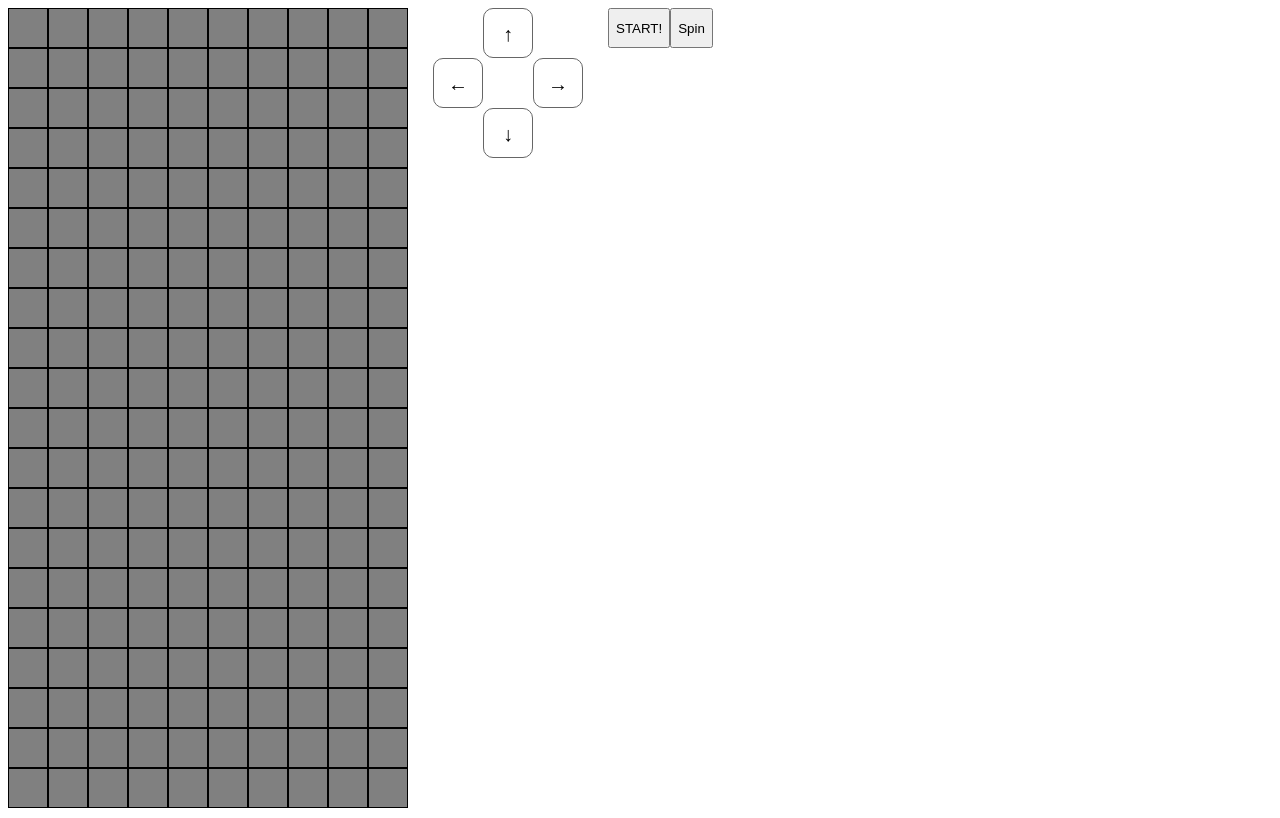
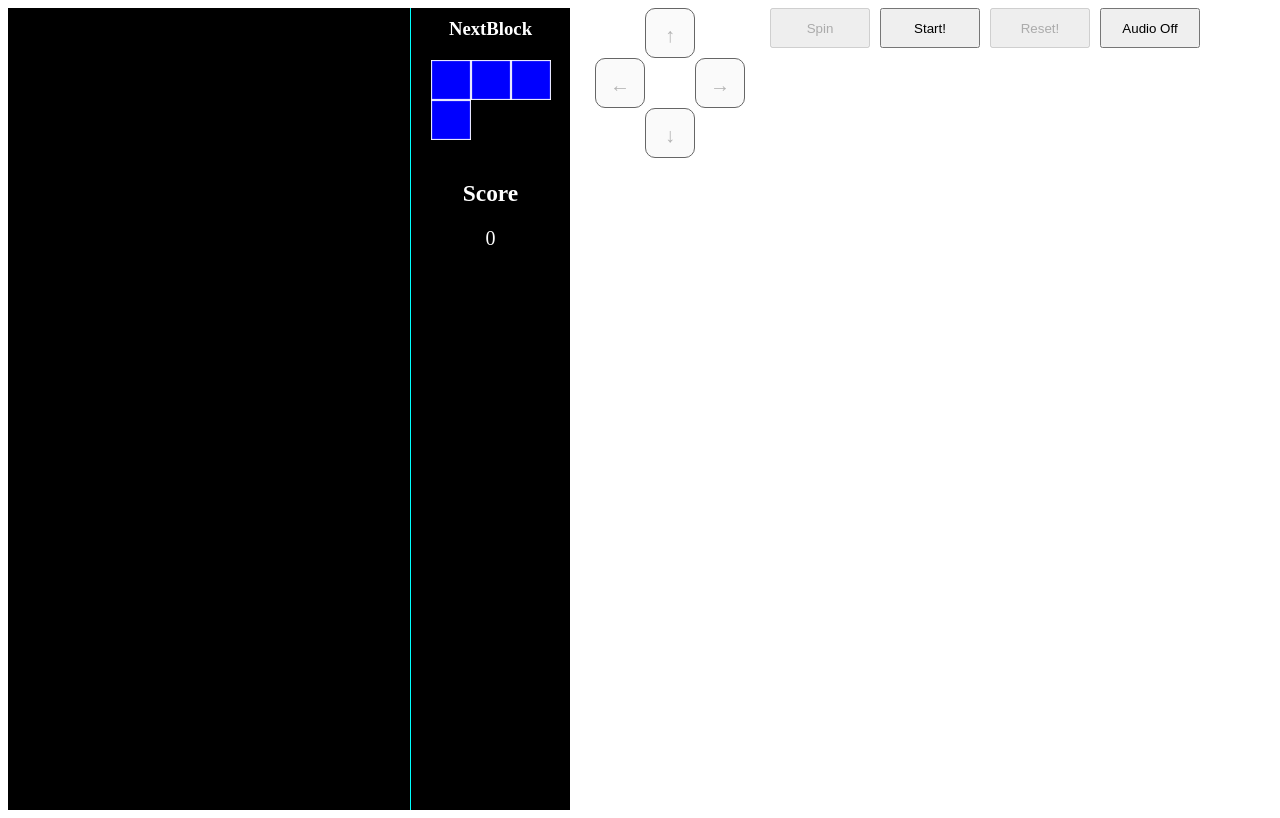
Before and after one commit to hiroki-kitamura/Tetris, a React app: page / in a window 1280 px wide. Built offline with nearby package versions, Linux system fonts and the light colour scheme.

Commit message:
動作完成

```diff
--- a/package.json
+++ b/package.json
@@ -37,6 +37,7 @@
     "deepmerge": "^4.2.2",
     "eslint": "^7.6.0",
     "eslint-plugin-jsx-a11y": "^6.3.1",
+    "file-loader": "^6.0.0",
     "react": "^16.13.1",
     "react-dom": "^16.13.1"
   }
--- a/src/Cell.tsx
+++ b/src/Cell.tsx
@@ -1,9 +1,8 @@
 import styled from 'styled-components';
 
 interface CellProps {
-  theme: {
-    backgroundColor: string
-  }
+  name?: string,
+  backgroundColor: string
 }
 
 export const Cell = styled.div<CellProps>`
@@ -11,8 +10,15 @@ export const Cell = styled.div<CellProps>`
   height: 40px;
   font-size:8px;
   line-height: 40px;
-  text-align: center;
-  background-color: ${(props) => props.theme.backgroundColor ? props.theme.backgroundColor : 'gray'};
-  border: 1px solid #000;
+  box-shadow: ${(props) => props.backgroundColor === 'black' ? 'none' : '0px 0px 1px 1px #fff inset'};
+  background-color: ${(props) => props.backgroundColor ? props.backgroundColor : 'white'};
   box-sizing: border-box;
 `;
+
+export const NextCell = styled.div<CellProps>`
+  width: ${props => props.name === 'straight' ? '30px' : '40px'};
+  height: ${props => props.name === 'straight' ? '30px' : '40px'};
+  box-shadow: ${(props) => props.backgroundColor === 'black' ? 'none' : '0px 0px 1px 1px #fff inset'};
+  background-color: ${props => props.backgroundColor};
+  box-sizing: border-box;
+`
--- a/src/Controller.tsx
+++ b/src/Controller.tsx
@@ -3,6 +3,7 @@ import styled, { css } from 'styled-components';
 
 const Controler = styled.div`
   display:flex;
+  flex-wrap:wrap;
 `
 const ArrowBox = styled.div`
   display:flex;
@@ -38,39 +39,51 @@ const Arrow = css`
   box-sizing: border-box;
   cursor: pointer;
 `
-const UpperArrow = styled.a`
+const UpperArrow = styled.button`
   ${Arrow}
 `
-const LeftArrow = styled.a`
+const LeftArrow = styled.button`
   ${Arrow}
 `
-const RightArrow = styled.a`
+const RightArrow = styled.button`
   ${Arrow}
 `
-const UnderArrow = styled.a`
+const UnderArrow = styled.button`
   ${Arrow}
 `
+const ButtonBox = styled.div`
 
+`
 const Button = css`
-  content: ''
   width:100px;
   height:40px;
   cursor: pointer;
 `
-const StartButton = styled.button`
-  ${Button}
-`
-
 const SpinButton = styled.button`
   ${Button}
 `
-
+const StartButton = styled.button`
+  ${Button}
+  margin-left: 10px;
+`
+const ResetButton = styled.button`
+  ${Button}
+  margin-left: 10px;
+`
+const MuteButton = styled.button`
+  ${Button}
+  margin-left: 10px;
+`
 interface ControllerProps {
+  isPlay: boolean,
+  mute: boolean,
   clickEvent: {
     moveLeft: (event: React.MouseEvent<HTMLElement, MouseEvent>) => void,
     moveRight: (event: React.MouseEvent<HTMLElement, MouseEvent>) => void,
     moveBottom: (event: React.MouseEvent<HTMLElement, MouseEvent>) => void,
     startGame: (event: React.MouseEvent<HTMLElement, MouseEvent>) => void,
+    resetGame: (event: React.MouseEvent<HTMLElement, MouseEvent>) => void,
+    toggleMuteAudio: (event: React.MouseEvent<HTMLElement, MouseEvent>) => void,
     spin: (event: React.MouseEvent<HTMLElement, MouseEvent>) => void,
   }
 }
@@ -80,20 +93,24 @@ export const Controller = (props: ControllerProps) => {
     <Controler>
       <ArrowBox>
         <UpperArrowBox>
-          <UpperArrow>↑</UpperArrow>
+          <UpperArrow disabled={props.isPlay ? false : true}>↑</UpperArrow>
         </UpperArrowBox>
         <LeftArrowBox>
-          <LeftArrow onClick={props.clickEvent.moveLeft}>←</LeftArrow>
+          <LeftArrow onClick={props.clickEvent.moveLeft} disabled={props.isPlay ? false : true}>←</LeftArrow>
         </LeftArrowBox>
         <RightArrowBox>
-          <RightArrow onClick={props.clickEvent.moveRight}>→</RightArrow>
+          <RightArrow onClick={props.clickEvent.moveRight} disabled={props.isPlay ? false : true}>→</RightArrow>
         </RightArrowBox>
         <UnderArrowBox>
-          <UnderArrow onClick={props.clickEvent.moveBottom}>↓</UnderArrow>
+          <UnderArrow onClick={props.clickEvent.moveBottom} disabled={props.isPlay ? false : true}>↓</UnderArrow>
         </UnderArrowBox>
       </ArrowBox>
-      <StartButton onClick={props.clickEvent.startGame}>START!</StartButton>
-      <SpinButton onClick={props.clickEvent.spin}>Spin</SpinButton>
+      <ButtonBox>
+        <SpinButton onClick={props.clickEvent.spin} disabled={props.isPlay ? false : true}>Spin</SpinButton>
+        <StartButton onClick={props.clickEvent.startGame} disabled={props.isPlay ? true : false}>Start!</StartButton>
+        <ResetButton onClick={props.clickEvent.resetGame} disabled={props.isPlay ? false : true}>Reset!</ResetButton>
+        <MuteButton onClick={props.clickEvent.toggleMuteAudio}>{props.mute ? 'Audio Off' : 'Audio On'}</MuteButton>
+      </ButtonBox>
     </Controler>
   )
 }
--- a/src/Tetris.tsx
+++ b/src/Tetris.tsx
@@ -5,13 +5,13 @@ import { BlockCreator } from './BlockCreator'
 const deepMerge = require('deepmerge')
 
 interface Cell {
-  exist: Boolean,
-  backgroundColor: String
+  exist: boolean,
+  backgroundColor: string
 }
 
 interface CellPosY {
-  exist: Boolean,
-  backgroundColor: String
+  exist: boolean,
+  backgroundColor: string
 }
 
 interface CellPosX {
@@ -52,17 +52,18 @@ interface Cells {
 
 const blankCell: Cell = {
   exist: false,
-  backgroundColor: 'gray'
+  backgroundColor: 'black'
 }
 
 interface Block {
-  name: String,
+  name: string,
   axisOfRotation: {
     x: number,
     y: number
   }
   cells: Object,
 }
+
 const colNumber: number = 10;
 const rowNumber: number = 20;
 
@@ -82,18 +83,20 @@ const getBlankCells = (): Cells => {
   const cells: Cells = preCells
   return cells
 }
-
-const shiftBlockPos = (shiftBlock: Block, addX: number, addY: number): Block => {
+const mergeCells = (baseCells: Cells, overwriteCells): Cells => {
+  return deepMerge(baseCells, overwriteCells)
+}
+const shiftBlockPos = (targetBlock: Block, addX: number, addY: number): Block => {
   const shiftedBlock = {
-    name: shiftBlock.name,
+    name: targetBlock.name,
     axisOfRotation: {
       x: null,
       y: null
     },
     cells: {}
   }
-  for (let posXStr in shiftBlock.cells) {
-    for (let posYStr in shiftBlock.cells[posXStr]) {
+  for (let posXStr in targetBlock.cells) {
+    for (let posYStr in targetBlock.cells[posXStr]) {
       const posX: number = Number(posXStr)
       const posY: number = Number(posYStr)
 
@@ -103,26 +106,26 @@ const shiftBlockPos = (shiftBlock: Block, addX: number, addY: number): Block =>
       if (!shiftedBlock.cells[posX + addX].hasOwnProperty(posY + addY)) {
         shiftedBlock.cells[posX + addX][posY + addY] = {}
       }
-      shiftedBlock.cells[posX + addX][posY + addY] = shiftBlock.cells[posX][posY]
+      shiftedBlock.cells[posX + addX][posY + addY] = targetBlock.cells[posX][posY]
     }
   }
-  shiftedBlock.axisOfRotation.x = shiftBlock.axisOfRotation.x + addX
-  shiftedBlock.axisOfRotation.y = shiftBlock.axisOfRotation.y + addY
+  shiftedBlock.axisOfRotation.x = targetBlock.axisOfRotation.x + addX
+  shiftedBlock.axisOfRotation.y = targetBlock.axisOfRotation.y + addY
   return shiftedBlock
 }
 
-const shiftBlockIfStickout = (shiftBlock: Block): Block => {
+const shiftBlockIfStickout = (targetBlock: Block): Block => {
   let shiftedBlock = {
-    name: shiftBlock.name,
-    axisOfRotation: shiftBlock.axisOfRotation,
+    name: targetBlock.name,
+    axisOfRotation: targetBlock.axisOfRotation,
     cells: {},
   }
   const overlapPos = {
     x: 0,
     y: 0
   }
-  for (let posXStr in shiftBlock.cells) {
-    for (let posYStr in shiftBlock.cells[posXStr]) {
+  for (let posXStr in targetBlock.cells) {
+    for (let posYStr in targetBlock.cells[posXStr]) {
       const posX: number = Number(posXStr)
       const posY: number = Number(posYStr)
       if (posX >= colNumber) {
@@ -138,15 +141,15 @@ const shiftBlockIfStickout = (shiftBlock: Block): Block => {
         if (Math.abs(overlapPos.y) < Math.abs(posY)) overlapPos.y = - posY
       }
     }
-    shiftedBlock = shiftBlockPos(shiftBlock, overlapPos.x, overlapPos.y)
+    shiftedBlock = shiftBlockPos(targetBlock, overlapPos.x, overlapPos.y)
   }
   return shiftedBlock
 }
 
-const shiftBlockIfOverlaping = (fixedCells: Cells, shiftedBlock: Block, shiftBlock: Block): Block => {
+const shiftBlockIfOverlaping = (fixedCells: Cells, targetBlock: Block, preTargetBlock: Block): Block => {
   let noOverlapingBlock = {
-    name: shiftedBlock.name,
-    axisOfRotation: shiftedBlock.axisOfRotation,
+    name: targetBlock.name,
+    axisOfRotation: targetBlock.axisOfRotation,
     cells: {},
   }
   const overlapPos = {
@@ -154,15 +157,15 @@ const shiftBlockIfOverlaping = (fixedCells: Cells, shiftedBlock: Block, shiftBlo
     y: 0
   }
   let pierceFlg = false;
-  for (let posXStr in shiftedBlock.cells) {
+  for (let posXStr in targetBlock.cells) {
     if (pierceFlg) overlapPos.x = overlapPos.x * 2;
 
-    for (let posYStr in shiftedBlock.cells[posXStr]) {
+    for (let posYStr in targetBlock.cells[posXStr]) {
       const posX: number = Number(posXStr)
       const posY: number = Number(posYStr)
 
       if (fixedCells[posX][posY].exist) {
-        if (shiftBlock.axisOfRotation.x - posX > 0) {
+        if (preTargetBlock.axisOfRotation.x - posX > 0) {
           overlapPos.x = overlapPos.x ? overlapPos.x : 1;
           pierceFlg = true
         } else {
@@ -170,24 +173,24 @@ const shiftBlockIfOverlaping = (fixedCells: Cells, shiftedBlock: Block, shiftBlo
           pierceFlg = true
         }
 
-        if (posX === shiftBlock.axisOfRotation.x) {
+        if (posX === preTargetBlock.axisOfRotation.x) {
           if (Math.abs(posY) > Math.abs(overlapPos.y)) {
-            if (posY > shiftedBlock.axisOfRotation.y) {
-              overlapPos.y = shiftedBlock.axisOfRotation.y - posY
+            if (posY > targetBlock.axisOfRotation.y) {
+              overlapPos.y = targetBlock.axisOfRotation.y - posY
             } else {
-              overlapPos.y = posY - shiftedBlock.axisOfRotation.y
+              overlapPos.y = posY - targetBlock.axisOfRotation.y
             }
           }
         }
       }
     }
   }
-  noOverlapingBlock = shiftBlockPos(shiftedBlock, overlapPos.x, overlapPos.y)
+  noOverlapingBlock = shiftBlockPos(targetBlock, overlapPos.x, overlapPos.y)
 
   return noOverlapingBlock
 }
 
-const spinActiveBlock = (fixedCells: Cells, spinBlock: Block) => {
+const spinActiveBlock = (fixedCells: Cells, spinBlock: Block): Block => {
   if (spinBlock.name === 'square') return spinBlock;
 
   let spinedBlockOrigin: Block = {
@@ -226,7 +229,7 @@ const spinActiveBlock = (fixedCells: Cells, spinBlock: Block) => {
   return spinedBlock
 }
 
-const shouldFixActiveBlock = (activeBlock, fixedCells): Boolean => {
+const shouldFixActiveBlock = (activeBlock: Block, fixedCells: Cells): boolean => {
   for (let posXStr in activeBlock.cells) {
     for (let posYStr in activeBlock.cells[posXStr]) {
       const posX: number = Number(posXStr)
@@ -251,7 +254,7 @@ const removeColIfFulledCol = (fixedCells: Cells): Cells => {
   return newFixedCells
 }
 
-const extractColShouldRemove = (fixedCells: Cells) => {
+const extractColShouldRemove = (fixedCells: Cells): Array<number> => {
   const removeColList = []
   for (let posYStr in fixedCells[0]) {
     const posY: number = Number(posYStr)
@@ -295,16 +298,30 @@ const canExistBlock = (fixedCells: Cells, block: Block): boolean => {
   return true
 }
 
+const scoreCalculater = (removeColNumber: number) => {
+  switch (removeColNumber) {
+    case 1:
+      return 1
+    case 2:
+      return 3
+    case 3:
+      return 10
+    case 4:
+      return 20
+  }
+}
+const audio = new Audio('src/korobushka.wav')
 
 const reducer = (tetrisState, action) => {
   switch (action.type) {
     case 'putActiveBlock':
-      const newBlock = BlockCreator();
 
       return {
         ...tetrisState,
-        viewCells: deepMerge(tetrisState.fixedCells, newBlock.cells),
-        activeBlock: newBlock
+        viewCells: mergeCells(tetrisState.fixedCells, tetrisState.nextBlock.cells),
+        activeBlock: tetrisState.nextBlock,
+        nextBlock: BlockCreator(),
+        isPlay: true
       }
     case 'shiftActiveBlockLeft':
       let leftShiftedBlock = shiftBlockPos(tetrisState.activeBlock, -1, 0)
@@ -313,7 +330,7 @@ const reducer = (tetrisState, action) => {
 
       return {
         ...tetrisState,
-        viewCells: deepMerge(tetrisState.fixedCells, leftShiftedBlock.cells),
+        viewCells: mergeCells(tetrisState.fixedCells, leftShiftedBlock.cells),
         activeBlock: leftShiftedBlock
       }
     case 'shiftActiveBlockRight':
@@ -323,33 +340,62 @@ const reducer = (tetrisState, action) => {
 
       return {
         ...tetrisState,
-        viewCells: deepMerge(tetrisState.fixedCells, rightShiftedBlock.cells),
+        viewCells: mergeCells(tetrisState.fixedCells, rightShiftedBlock.cells),
         activeBlock: rightShiftedBlock
       }
-    case 'shiftActiveBlockUnder':
+    case 'dropOrFix':
       let shiftedActiveBlock = shiftBlockPos(tetrisState.activeBlock, 0, 1)
       let newFixedCells = null;
-      let newActiveBlock = null
+      let newActiveBlock = null;
+      let newNextBlock;
+      let newScore = null
+
       if (shouldFixActiveBlock(shiftedActiveBlock, tetrisState.fixedCells)) {
-        newFixedCells = deepMerge(tetrisState.fixedCells, shiftedActiveBlock.cells)
-        newFixedCells = removeColIfFulledCol(newFixedCells)
-        newActiveBlock = BlockCreator()
+        let mergedCells = mergeCells(tetrisState.fixedCells, shiftedActiveBlock.cells)
+        let removeColList = extractColShouldRemove(mergedCells)
+
+        newScore = scoreCalculater(removeColList.length) + tetrisState.score
+        newFixedCells = removeColIfFulledCol(mergedCells)
+        newActiveBlock = tetrisState.nextBlock;
+        newNextBlock = BlockCreator();
       }
 
       return {
         ...tetrisState,
-        viewCells: deepMerge(tetrisState.fixedCells, shiftedActiveBlock.cells),
+        viewCells: mergeCells(tetrisState.fixedCells, shiftedActiveBlock.cells),
         fixedCells: newFixedCells ? newFixedCells : tetrisState.fixedCells,
-        activeBlock: newActiveBlock ? newActiveBlock : shiftedActiveBlock
+        activeBlock: newActiveBlock ? newActiveBlock : shiftedActiveBlock,
+        nextBlock: newNextBlock ? newNextBlock : tetrisState.nextBlock,
+        score: newScore ? newScore : tetrisState.score
       }
     case 'spinActiveBlock':
       const spinedBlock = spinActiveBlock(tetrisState.fixedCells, tetrisState.activeBlock);
 
-
       return {
         ...tetrisState,
-        viewCells: deepMerge(tetrisState.fixedCells, spinedBlock.cells),
+        viewCells: mergeCells(tetrisState.fixedCells, spinedBlock.cells),
         activeBlock: spinedBlock
+      }
+    case 'resetGame':
+      return {
+        ...tetrisState,
+        viewCells: getBlankCells(),
+        fixedCells: getBlankCells(),
+        activeBlock: null,
+        nextBlock: BlockCreator(),
+        score: 0,
+        isPlay: false,
+        dropSpeed: 1000
+      }
+    case 'acceleDropSpeed':
+      return {
+        ...tetrisState,
+        dropSpeed: tetrisState.dropSpeed * 0.95
+      }
+    case 'toggleAudioMute':
+      return {
+        ...tetrisState,
+        mute: !tetrisState.mute
       }
     default: return tetrisState
   }
@@ -358,28 +404,61 @@ const Tetris = () => {
   const [tetrisState, dispatch] = useReducer(reducer, {
     viewCells: getBlankCells(),
     fixedCells: getBlankCells(),
-    activeBlock: null
+    activeBlock: null,
+    nextBlock: BlockCreator(),
+    dropSpeed: 1000,
+    score: 0,
+    mute: true,
+    isPlay: false,
+    gameOver: false
   })
 
   useEffect(() => {
     if (!tetrisState.activeBlock) return
 
     var timeoutId = setTimeout(() => {
-      dispatch({ type: 'shiftActiveBlockUnder' })
-    }, 300)
+      dispatch({ type: 'dropOrFix' })
+      console.log(tetrisState.dropSpeed)
+    }, tetrisState.dropSpeed)
     return () => {
       clearTimeout(timeoutId)
     }
   }, [tetrisState.activeBlock])
 
+  useEffect(() => {
+    if (tetrisState.isPlay === true) {
+      audio.play()
+      audio.loop = true;
+    } else {
+      audio.pause();
+      audio.currentTime = 0;
+    }
+  }, [tetrisState.isPlay])
+
+  useEffect(() => {
+    setInterval(() => {
+      dispatch({ type: 'acceleDropSpeed' })
+    }, 3000);
+  }, [])
+
+  audio.muted = tetrisState.mute
   return (
     <TetrisView
-      cells={tetrisState.viewCells}
+      viewCells={tetrisState.viewCells}
+      score={tetrisState.score}
+      nextBlock={{
+        name: tetrisState.nextBlock.name,
+        cells: tetrisState.nextBlock.cells
+      }}
+      isPlay={tetrisState.isPlay}
+      mute={tetrisState.mute}
       clickEvent={{
         moveLeft: () => { dispatch({ type: 'shiftActiveBlockLeft' }) },
         moveRight: () => { dispatch({ type: 'shiftActiveBlockRight' }) },
-        moveBottom: () => { dispatch({ type: 'shiftActiveBlockUnder' }) },
+        moveBottom: () => { dispatch({ type: 'dropOrFix' }) },
         startGame: () => { dispatch({ type: 'putActiveBlock' }) },
+        resetGame: () => { dispatch({ type: 'resetGame' }) },
+        toggleMuteAudio: () => { dispatch({ type: 'toggleAudioMute' }) },
         spin: () => { dispatch({ type: 'spinActiveBlock' }) },
       }}
     />
--- a/src/TetrisView.tsx
+++ b/src/TetrisView.tsx
@@ -1,18 +1,53 @@
 import * as React from 'react';
 import styled, { css } from 'styled-components';
 import { Controller } from './Controller'
-import { Cell } from './Cell';
+import { Cell, NextCell } from './Cell';
+import { BlockCreator } from './BlockCreator';
+const deepMerge = require('deepmerge')
 
 const TetrisViewBox = styled.div`
   display: flex;
 `
-const Cells = styled.div`
+const CellsView = styled.div`
   display: flex;
   flex-wrap: wrap;
   width: 400px;
+  border: 1px solid black;
 `;
 
+const StatusView = styled.div`
+  width:160px;
+  padding:10px;
+  background-Color:black;
+  border-left: 1px solid aqua;
+  box-sizing:border-box;
+`
 
+const Screen = styled.div`
+  display:flex;
+`
+const ScoreView = styled.div`
+  text-align: center;
+  font-size:20px;
+  color:white;
+`
+const TitleStyle = css`
+  margin:0 auto 20px;
+  text-align:center;
+  color:white;
+`
+const NextBlockTitle = styled.h3`
+  ${TitleStyle}
+`
+const ScoreTitle = styled.h3`
+  ${TitleStyle}
+`
+const NextBlockView = styled.div`
+  display:flex;
+  flex-wrap:wrap;
+  width:120px;
+  margin:0 auto;
+`
 interface CellPosY {
   exist: Boolean,
   backgroundColor: String
@@ -52,34 +87,117 @@ interface Cells {
   8: CellPosX,
   9: CellPosX,
 }
+
+interface NextBlock {
+  name: string,
+  cells: Cells
+}
+
+const makeBlankSquareCells = (colNumber: number) => {
+  let cells = {}
+  let startCol = 4
+  for (let x = startCol; x < startCol + colNumber; x++) {
+    cells[x] = {}
+  }
+  for (let x = startCol; x < startCol + colNumber; x++) {
+    for (let y = 0; y < colNumber; y++) {
+      cells[x][y] = {
+        exist: true,
+        backgroundColor: 'black'
+      };
+    }
+  }
+  return cells
+}
+const viewCellsCreator = (cells): Array<JSX.Element> => {
+  const cellList = []
+  let i = 0
+  for (let y in cells[0]) {
+    for (let x in cells) {
+      cellList.push(
+        <Cell backgroundColor={cells[x][y]['backgroundColor']} key={i} />
+      )
+      i++
+    }
+  }
+  return cellList
+}
+const NextBlockCellsCreator = (nextBlock: NextBlock): Array<JSX.Element> => {
+  let blankCells
+  switch (nextBlock.name) {
+    case 'square':
+    case 'l':
+    case 'reL':
+    case 'zigzag':
+    case 'reZigzag':
+    case 't':
+      blankCells = makeBlankSquareCells(3)
+      break;
+    case 'straight':
+      blankCells = makeBlankSquareCells(4)
+      break;
+  }
+
+  let nextBlockCells = deepMerge(blankCells, nextBlock.cells)
+  let cellList = []
+  let i = 0
+
+  for (let y in nextBlockCells[4]) {
+    for (let x in nextBlockCells) {
+      cellList.push(
+        <NextCell name={nextBlock.name} backgroundColor={nextBlockCells[x][y]['backgroundColor']} key={i} />
+      )
+      i++
+    }
+  }
+  return cellList
+}
+
 interface TetrisViewProps {
-  cells: Cells
+  viewCells: Cells,
+  score: number,
+  nextBlock: {
+    name: string,
+    cells: Cells
+  },
+  isPlay: boolean,
+  mute: boolean,
   clickEvent: {
     moveLeft: (event: React.MouseEvent<HTMLElement, MouseEvent>) => void,
     moveRight: (event: React.MouseEvent<HTMLElement, MouseEvent>) => void,
     moveBottom: (event: React.MouseEvent<HTMLElement, MouseEvent>) => void,
     startGame: (event: React.MouseEvent<HTMLElement, MouseEvent>) => void,
+    resetGame: (event: React.MouseEvent<HTMLElement, MouseEvent>) => void,
+    toggleMuteAudio: (event: React.MouseEvent<HTMLElement, MouseEvent>) => void,
     spin: (event: React.MouseEvent<HTMLElement, MouseEvent>) => void,
   }
 }
 
 const TetrisView = (props: TetrisViewProps) => {
-  const cellList = []
-  let i = 0
-  for (let y in props.cells[0]) {
-    for (let x in props.cells) {
-      cellList.push(
-        <Cell theme={{ backgroundColor: props.cells[x][y]['backgroundColor'] }} key={i} />
-      )
-      i++
-    }
-  }
+  let viewCells = viewCellsCreator(props.viewCells)
+  let viewNextBlockCells = NextBlockCellsCreator(props.nextBlock)
   return (
     <TetrisViewBox>
-      <Cells>
-        {cellList}
-      </Cells>
-      <Controller clickEvent={props.clickEvent} />
+      <Screen>
+        <CellsView>
+          {viewCells}
+        </CellsView>
+        <StatusView>
+          <NextBlockView>
+            <NextBlockTitle>
+              NextBlock
+            </NextBlockTitle>
+            {viewNextBlockCells}
+          </NextBlockView>
+          <ScoreView>
+            <ScoreTitle>
+              Score
+            </ScoreTitle>
+            {props.score}
+          </ScoreView>
+        </StatusView>
+      </Screen>
+      <Controller clickEvent={props.clickEvent} isPlay={props.isPlay} mute={props.mute} />
     </TetrisViewBox>
   )
 }
--- a/webpack.config.js
+++ b/webpack.config.js
@@ -30,7 +30,12 @@ module.exports = {
       {
         test: /\.tsx?/,
         use: "ts-loader",
+      },
+      {
+        test: /\.wav/,
+        use: "file-loader"
       }
+
     ],
   },
 
```
Also changed, not shown: src/BlockCreator.tsx (+5 -5 lines), 2 other files (tests, documents, lock files or other folders).
